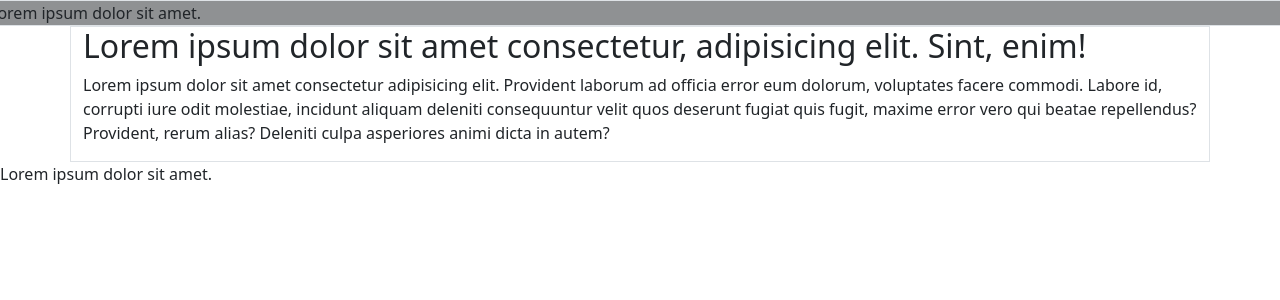
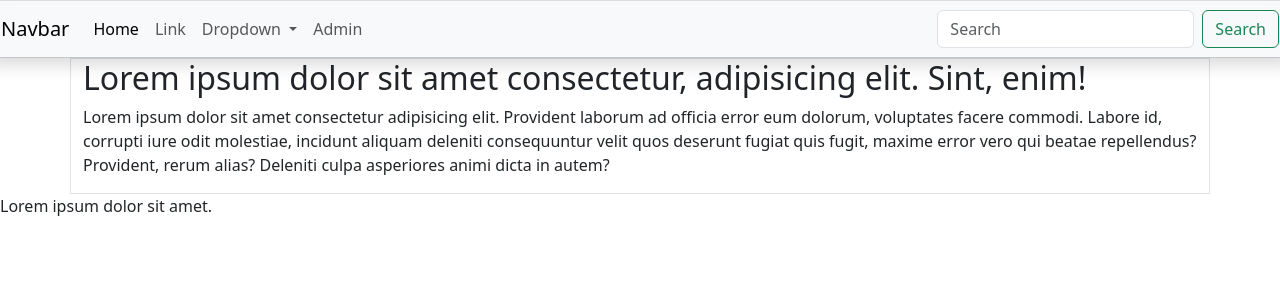
Before and after one commit to Anshualawa/Django, a Django app: page / in a window 1280 px wide. Shown: the top 300 px of the page. Run offline with Django 3.2, Linux system fonts and the light colour scheme.

Commit message:
Make Navigation Bar

```diff
--- a/Templates/index.html
+++ b/Templates/index.html
@@ -15,7 +15,49 @@
 <body>
 
 
-    <div class="sticky-lg-top row bg-dark bg-opacity-50 border">Lorem ipsum dolor sit amet.</div>
+    <div class="sticky-lg-top row bg-dark bg-opacity-50 border">
+        <nav class="navbar navbar-expand-lg bg-body-tertiary shadow">
+            <div class="container-fluid">
+                <a class="navbar-brand" href="#">Navbar</a>
+                <button class="navbar-toggler" type="button" data-bs-toggle="collapse"
+                    data-bs-target="#navbarSupportedContent" aria-controls="navbarSupportedContent"
+                    aria-expanded="false" aria-label="Toggle navigation">
+                    <span class="navbar-toggler-icon"></span>
+                </button>
+                <div class="collapse navbar-collapse" id="navbarSupportedContent">
+                    <ul class="navbar-nav me-auto mb-2 mb-lg-0">
+                        <li class="nav-item">
+                            <a class="nav-link active" aria-current="page" href="#">Home</a>
+                        </li>
+                        <li class="nav-item">
+                            <a class="nav-link" href="#">Link</a>
+                        </li>
+                        <li class="nav-item dropdown">
+                            <a class="nav-link dropdown-toggle" href="#" role="button" data-bs-toggle="dropdown"
+                                aria-expanded="false">
+                                Dropdown
+                            </a>
+                            <ul class="dropdown-menu">
+                                <li><a class="dropdown-item" href="#">Action</a></li>
+                                <li><a class="dropdown-item" href="#">Another action</a></li>
+                                <li>
+                                    <hr class="dropdown-divider">
+                                </li>
+                                <li><a class="dropdown-item" href="#">Something else here</a></li>
+                            </ul>
+                        </li>
+                        <li class="nav-item">
+                            <a class="nav-link" href="admin">Admin</a>
+                        </li>
+                    </ul>
+                    <form class="d-flex" role="search">
+                        <input class="form-control me-2" type="search" placeholder="Search" aria-label="Search">
+                        <button class="btn btn-outline-success" type="submit">Search</button>
+                    </form>
+                </div>
+            </div>
+        </nav>
+    </div>
     <div class="container border">
         <div class="row">
             <h2>Lorem ipsum dolor sit amet consectetur, adipisicing elit. Sint, enim!</h2>
```
Also changed, not shown: db.sqlite3.
